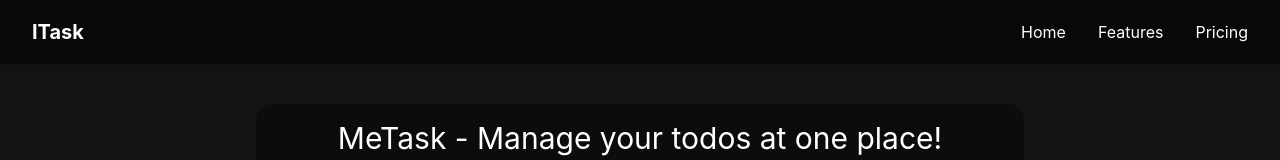
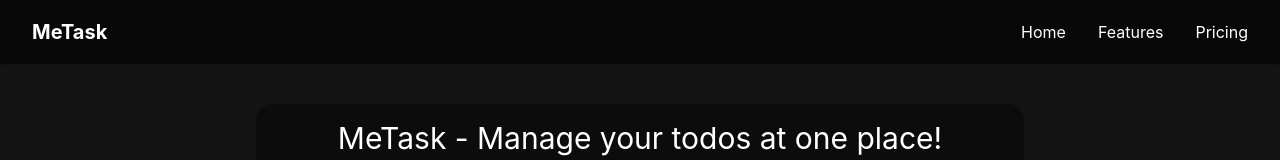
Before and after one commit to Mohit-Suthar121/TodoListWebsite, a React (Vite) app: page / in a window 1280 px wide. Shown: the top 160 px of the page. Built offline with nearby package versions, Linux system fonts and the light colour scheme.

Commit message:
Changed the title from the navbar

```diff
--- a/src/components/Navbar.jsx
+++ b/src/components/Navbar.jsx
@@ -9,7 +9,7 @@
           {/* Brand */}
           <div className="shrink-0">
             <a href="#home" className="text-xl font-bold">
-              ITask
+              MeTask
             </a>
           </div>
 
```
